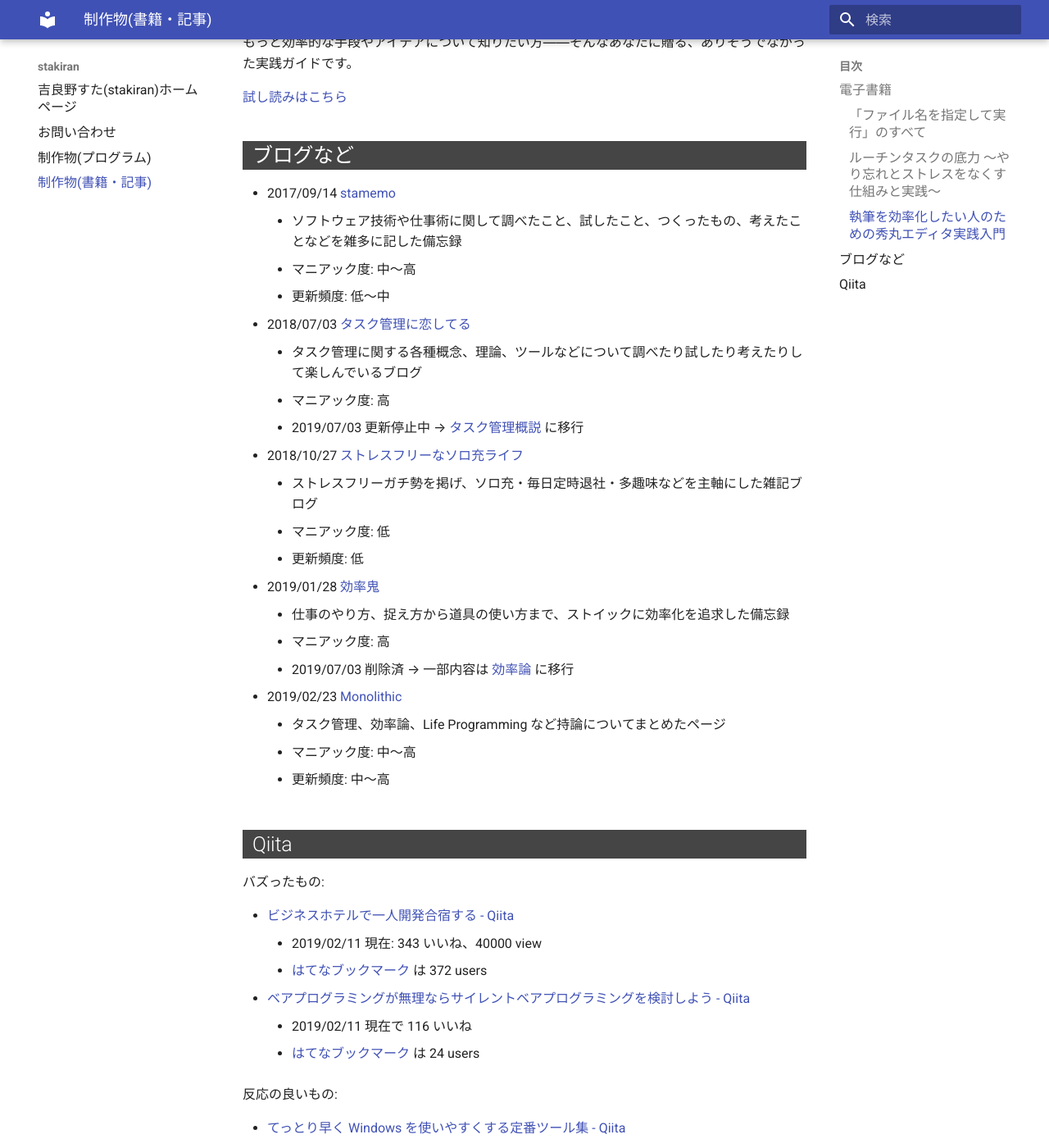
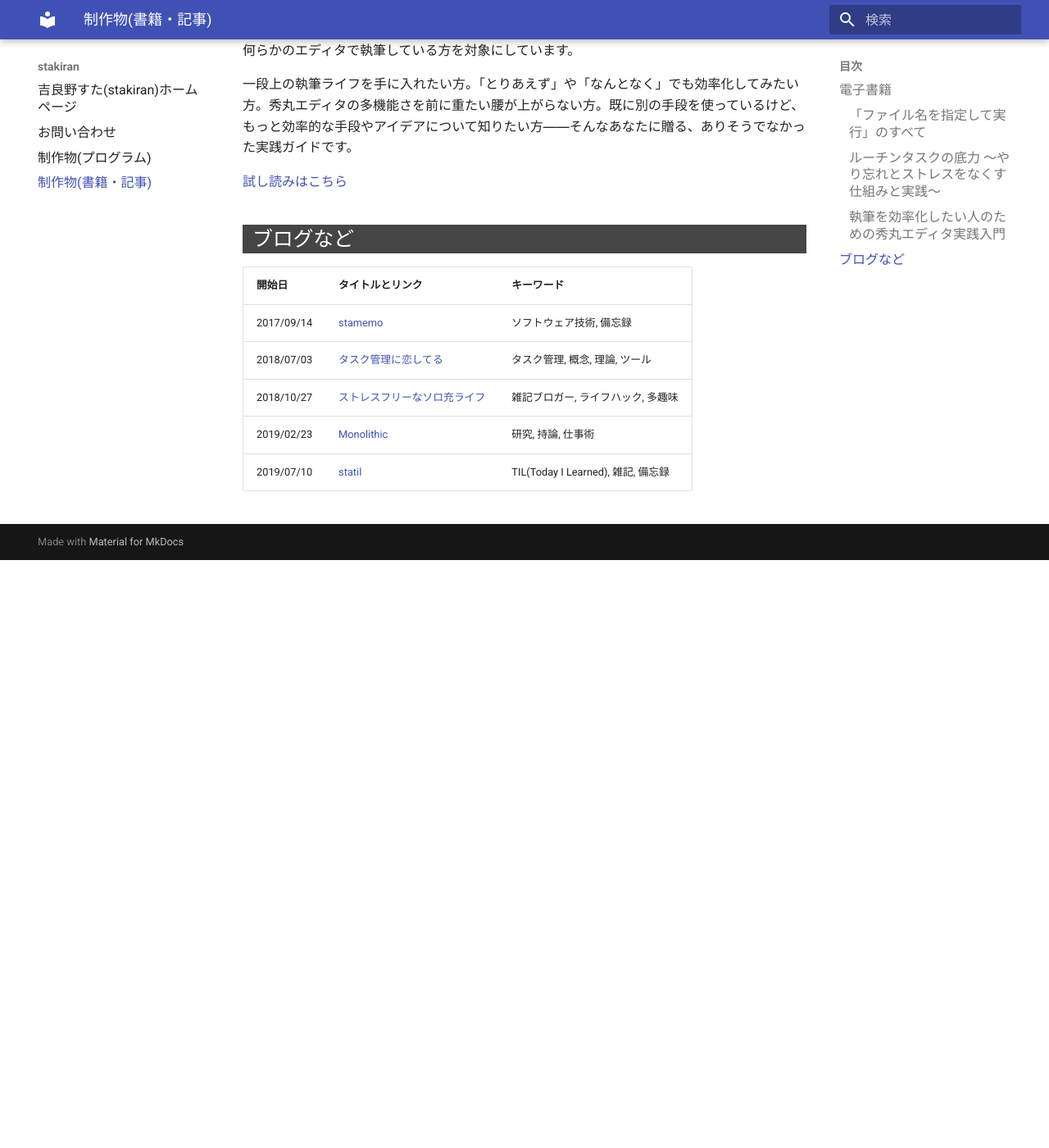
Before and after one commit to stakiran/stakiran, an MkDocs documentation site: the page built from src/works_writing.md, in a window 1280 px wide and 1400 px high, scrolled down 2185 px. Shown: the whole window at 82% size. Built offline with MkDocs 1.6.1 and Material for MkDocs 9.7.7, drawn with Linux system fonts in a browser that asks for light colours; after the commit the page ends 2868 px from its top, so only the background shows below that; some of the changed text lies outside the part shown.

Commit message:
compress writing page

```diff
--- a/src/works_writing.md
+++ b/src/works_writing.md
@@ -17,11 +17,11 @@
 
 [Amazon.co.jp： ルーチンタスクの底力: やり忘れとストレスをなくす仕組みと実践](https://www.amazon.co.jp/dp/B07MJW8MVD)
 
-タスク管理について解説した本です。仕事や私生活は多数のルーチンワーク（繰り返し行う「決まりきった作業」）から成りますが、これを「ルーチンタスク」という単位で捉えて管理する「ルーチンタスク管理」という考え方・手法について紹介しています。
+何かと慌ただしく忙しい現代では「あー、あれやるの忘れてた」「あと何をやればいいんだっけ」といったやり忘れやストレスを抱えています。本書では、この問題を解決する仕組みと実践方法について紹介します。
 
-タスク管理の初心者あるいは未経験者の方でも読み進められるよう平易な解説を心がけ、また実際に手を動かしていただく演習も用意しています。
+(具体的に) 仕事や私生活は多数のルーチンワーク（繰り返し行う「決まりきった作業」）から成ります。本書ではこれを「ルーチンタスク」という単位で捉え、この「ルーチンワーク」をいかにして管理するか、という視点で考え方や仕組みを構築していきます。
 
-ルーチンワークに忙殺されている方からやり忘れとストレスをなくすことを目指します。
+タスク管理未経験者の方でも読み進められるよう、平易な解説を心がけました。また実際に手を動かしていただく演習も用意しています。習得は一朝一夕には行きませんが、習得できれば「まるで自分専用の秘書がいるかのような」利便を手に入れることができます。忙しい学生やサラリーマンの方はもちろん、主婦や自営業の方にもおすすめです。
 
 [試し読みはこちら](https://stakiran.github.io/ebook_power_of_routinetask/)
 
@@ -37,46 +37,11 @@
 [試し読みはこちら](https://stakiran.github.io/ebook_hidemarueditor/)
 
 ## ブログなど
-- 2017/09/14 [stamemo](http://stakiran.hatenablog.com/)
-  - ソフトウェア技術や仕事術に関して調べたこと、試したこと、つくったもの、考えたことなどを雑多に記した備忘録
-  - マニアック度: 中～高
-  - 更新頻度: 低～中
-- 2018/07/03 [タスク管理に恋してる](https://ilovetaskmanagement.hatenablog.com/)
-  - タスク管理に関する各種概念、理論、ツールなどについて調べたり試したり考えたりして楽しんでいるブログ
-  - マニアック度: 高
-  - 2019/07/03 更新停止中 → [タスク管理概説](https://stakiran.github.io/monolithic/task_management.html) に移行
-- 2018/10/27 [ストレスフリーなソロ充ライフ](https://stressfree-fulfilling-solo.hatenablog.com/)
-  - ストレスフリーガチ勢を掲げ、ソロ充・毎日定時退社・多趣味などを主軸にした雑記ブログ
-  - マニアック度: 低
-  - 更新頻度: 低
-- 2019/01/28 [効率鬼](https://kouritsuoni.hatenablog.com/)
-  - 仕事のやり方、捉え方から道具の使い方まで、ストイックに効率化を追求した備忘録
-  - マニアック度: 高
-  - 2019/07/03 削除済 → 一部内容は [効率論](https://stakiran.github.io/monolithic/efficy.html) に移行
-- 2019/02/23 [Monolithic](https://stakiran.github.io/monolithic/)
-  - タスク管理、効率論、Life Programming など持論についてまとめたページ
-  - マニアック度: 中～高
-  - 更新頻度: 中～高
 
-## Qiita
-バズったもの:
-
-- [ビジネスホテルで一人開発合宿する - Qiita](https://qiita.com/sta/items/65e20f74d4891ab3625d)
-  - 2019/02/11 現在: 343 いいね、40000 view
-  - [はてなブックマーク](http://b.hatena.ne.jp/entry/s/qiita.com/sta/items/65e20f74d4891ab3625d) は 372 users
-- [ベアプログラミングが無理ならサイレントベアプログラミングを検討しよう - Qiita](https://qiita.com/sta/items/6661cfcb57cfefa9a36a)
-  - 2019/02/11 現在で 116 いいね
-  - [はてなブックマーク](http://b.hatena.ne.jp/entry/s/qiita.com/sta/items/6661cfcb57cfefa9a36a) は 24 users
-
-反応の良いもの:
-
-- [てっとり早く Windows を使いやすくする定番ツール集 - Qiita](https://qiita.com/sta/items/65b6ed5c0c349c03fb40)
-  - 2019/02/11 現在で 116 いいね、20000 view
-- [バッチファイルでよく使う書き方まとめ - Qiita](https://qiita.com/sta/items/8cab80fe74b8dcfa5336)
-  - 2019/02/11 現在で 44 いいね、55000 view
-- [タスク管理メソッド todo.txt が面白そう - Qiita](https://qiita.com/sta/items/0f72c9c956cf05df8141)
-  - 2019/02/11 現在で 72 いいね、13000 view
-- [「PATH を通す」の意味をできるだけわかりやすく説明する試み - Qiita](https://qiita.com/sta/items/63e1048025d1830d12fd)
-  - 2019/02/11 現在で 45 いいね、11000 view
-- [半角英数字記号と全角英数字かなカナ記号の一覧まとめ - Qiita](https://qiita.com/sta/items/848e7a8c4699a59c604f)
-  - 2019/02/11 現在で 19 いいね、85000 view
+| 開始日     | タイトルとリンク | キーワード |
+| ---------- | ---------------- | ---------- |
+| 2017/09/14 | [stamemo](http://stakiran.hatenablog.com/) | ソフトウェア技術, 備忘録 |
+| 2018/07/03 | [タスク管理に恋してる](https://ilovetaskmanagement.hatenablog.com/) | タスク管理, 概念, 理論, ツール |
+| 2018/10/27 | [ストレスフリーなソロ充ライフ](https://stressfree-fulfilling-solo.hatenablog.com/) | 雑記ブロガー, ライフハック, 多趣味 |
+| 2019/02/23 | [Monolithic](https://stakiran.github.io/monolithic/) | 研究, 持論, 仕事術 |
+| 2019/07/10 | [statil](https://statil.hatenablog.com/) | TIL(Today I Learned), 雑記, 備忘録 |
```
Also changed, not shown: docs/search/search_index.json (+1 -1 lines), docs/sitemap.xml (+4 -4 lines), docs/works_writing.html (+39 -86 lines), 1 other file.
